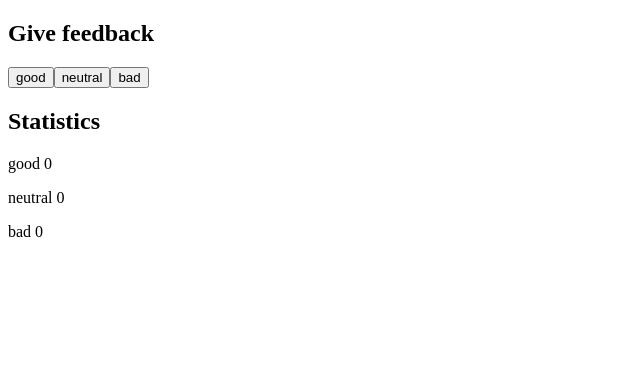
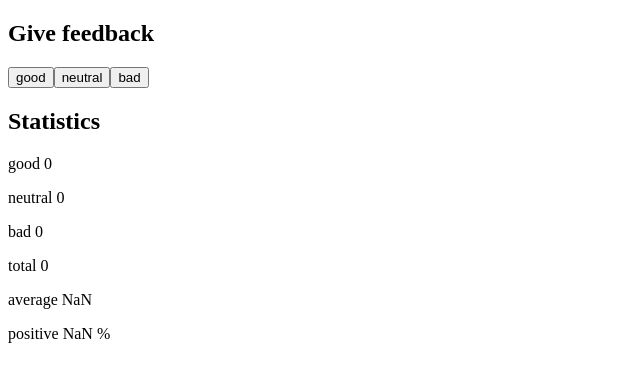
Before and after one commit to rikurauhala/fullstack, a React (Create React App) app in the folder exercises/part01/unicafe/: page / in a window 1280 px wide. Shown: the top 382 px of the page, without its empty margins (0-640 px from the left). Built offline with nearby package versions, Linux system fonts and the light colour scheme.

Commit message:
Complete exercise 1.7

```diff
--- a/exercises/part01/unicafe/src/App.js
+++ b/exercises/part01/unicafe/src/App.js
@@ -4,6 +4,8 @@ const App = () => {
   const [good, setGood] = useState(0)
   const [neutral, setNeutral] = useState(0)
   const [bad, setBad] = useState(0)
+
+  const total = good + neutral + bad
 
   return (
     <div>
@@ -22,6 +24,9 @@ const App = () => {
       <p>good {good}</p>
       <p>neutral {neutral}</p>
       <p>bad {bad}</p>
+      <p>total {total}</p>
+      <p>average {(good + -1 * bad) / total}</p>
+      <p>positive {good / total * 100} %</p>
     </div>
   )
 }
```
